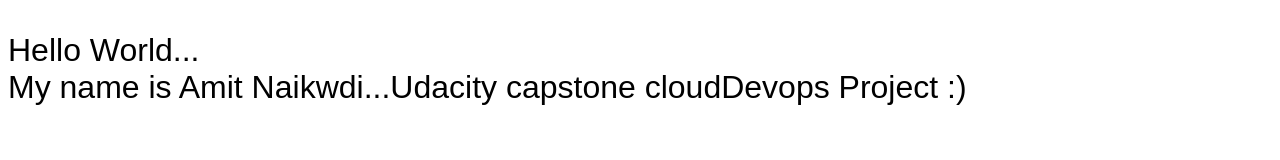
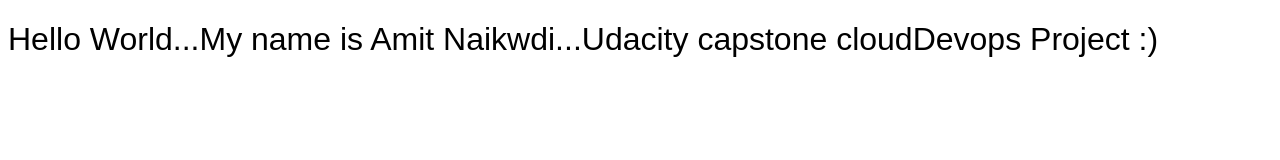
Before and after one commit to amitnike/capstonenginxapp, a plain HTML site: page index.html in a window 1280 px wide. Drawn offline with Linux system fonts and the light colour scheme.

Commit message:
updated file

```diff
--- a/index.html
+++ b/index.html
@@ -16,8 +16,7 @@
 <body>
 
     <h1>
-        <p>Hello World...<br>
-        My name is Amit Naikwdi...Udacity capstone cloudDevops Project :)
+        Hello World...My name is Amit Naikwdi...Udacity capstone cloudDevops Project :)
     </h1>
 
 </body>
```
